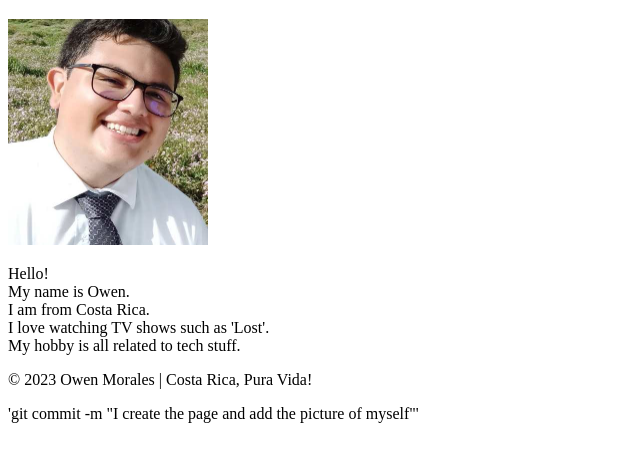
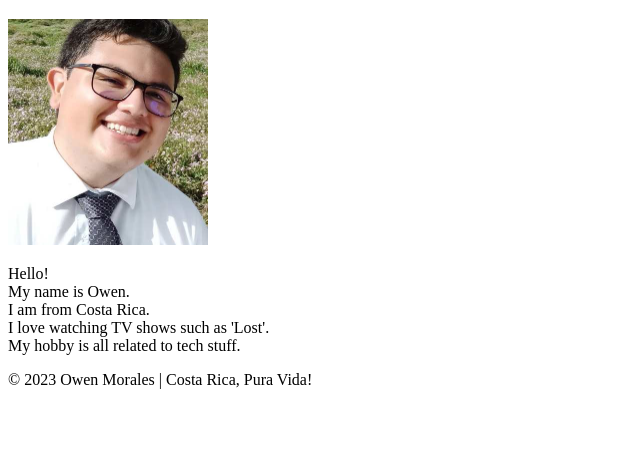
Before and after one commit to omora14/WWD130, a plain HTML site: page index.html/index.html in a window 1280 px wide. Shown: the part 87-548 px from the top of the page, without its empty margins (0-640 px from the left). Drawn offline with Linux system fonts and the light colour scheme.

Commit message:
Remove the missletters

```diff
--- a/index.html/index.html
+++ b/index.html/index.html
@@ -32,5 +32,3 @@
 </body>
 
 </html>
-
-'git commit -m "I create the page and add the picture of myself"'
```
